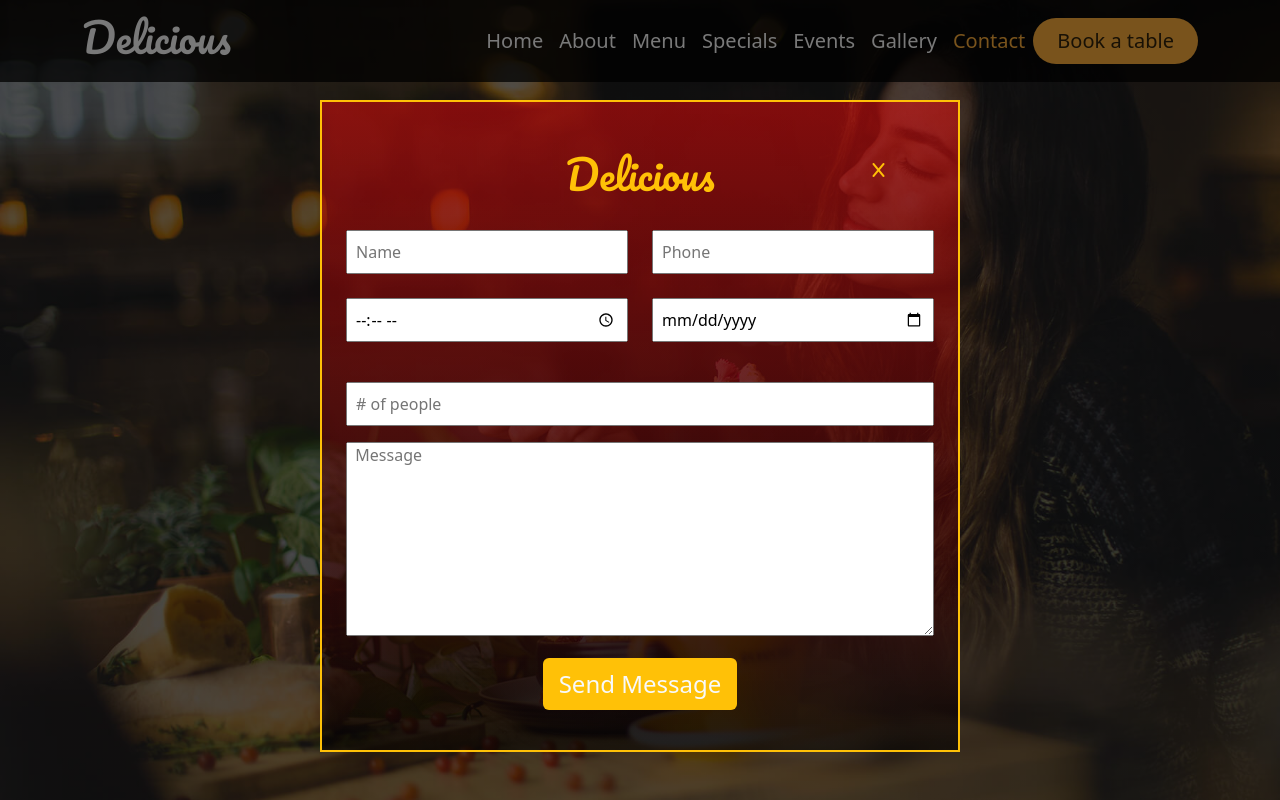
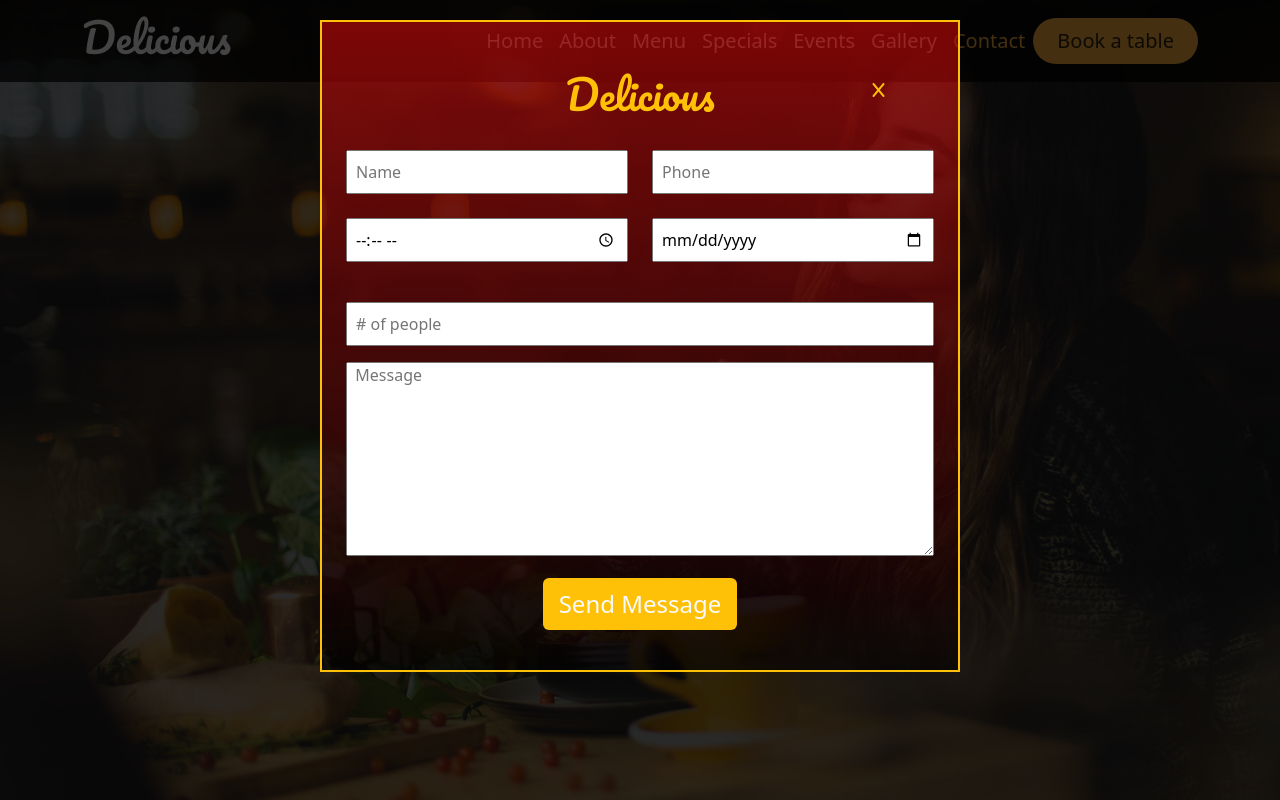
Before and after one commit to mostafa-mosad1/Delicious, a plain HTML site: page index.html in a window 1280 px wide. Both pictures are taken after a click on the link "Book a table". Shown: the top 800 px of the page. Drawn offline with Linux system fonts and the light colour scheme.

Commit message:
Add files via upload

```diff
--- a/css/index.css
+++ b/css/index.css
@@ -148,8 +148,8 @@ color: var(--btn-color);
   z-index: 500;
   background-image: linear-gradient(#eb0b0b86,rgba(0, 0, 0, 0.582));
   width: fit-content;
-  position: absolute;
-  top: 100px;
+  position: fixed;
+  top: 20px;
   left: 50%;
   transform: translateX(-50%);
 
@@ -165,7 +165,7 @@ color: var(--btn-color);
   top: 0;
  bottom: 0;
 
-  background-color: rgba(0, 0, 0, 0.527);
+  background-color: rgba(0, 0, 0, 0.733);
 }
 .exit {
 position: absolute;
```
